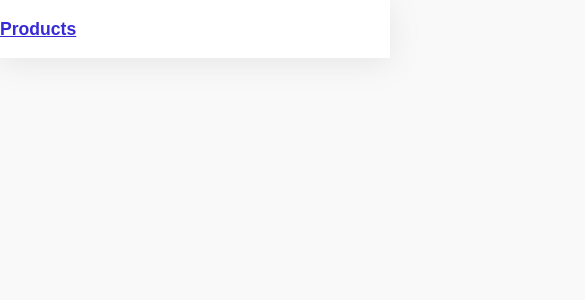
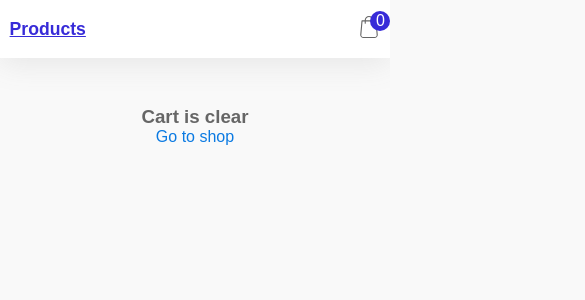
Before and after one commit to 1Mehranazizi/Shop-cart-Redux-, a React (Create React App) app in the folder shop-cart-redux/: page /cart in a window 390 px wide. Shown: the top 300 px of the page, 585 px wide, since content can reach past the window. Built offline with nearby package versions, Linux system fonts and the light colour scheme.

Commit message:
Responsive

```diff
--- a/shop-cart-redux/src/components/Cart.js
+++ b/shop-cart-redux/src/components/Cart.js
@@ -1,21 +1,22 @@
 import React from "react";
 import { Link } from "react-router-dom";
-import {useSelector , useDispatch} from "react-redux";
+import { useSelector, useDispatch } from "react-redux";
 
 //components
 import CartTable from "./shared/CartTable";
 
 //Dispatch Actions
-import {checkout , clear} from "../redux/cart/cartAction";
+import { checkout, clear } from "../redux/cart/cartAction";
 
 //styles
 import styles from "./Cart.module.css";
 
 const Cart = () => {
-  const state = useSelector(state => state.cartState);
+  const state = useSelector((state) => state.cartState);
   const dispatch = useDispatch();
 
   return (
+    <div className="container">
       <div className={styles.cart}>
         <div className={styles.cartrow}>
           {state.selectedItem.map((item) => (
@@ -27,26 +28,35 @@ const Cart = () => {
             <p>Total item : {state.itemCounter}</p>
             <p>Total price : {state.total}</p>
             <div className={styles.cartbutton}>
-            <button className={styles.checkout} onClick={() => dispatch(checkout())}>
+              <button
+                className={styles.checkout}
+                onClick={() => dispatch(checkout())}
+              >
                 Checkout
               </button>
-            <button className={styles.clear} onClick={() => dispatch(clear())}>Clear</button>
+              <button
+                className={styles.clear}
+                onClick={() => dispatch(clear())}
+              >
+                Clear
+              </button>
             </div>
           </div>
         )}
         {state.checkout && (
-        <div>
+          <div className={styles.clearcart}>
             <h3>Checkout is seccussfoly</h3>
             <Link to="/products">Buy more</Link>
           </div>
         )}
         {!state.checkout && state.itemCounter === 0 && (
-        <div>
+          <div className={styles.clearcart}>
             <h3>Cart is clear</h3>
             <Link to="products">Go to shop</Link>
           </div>
         )}
       </div>
+    </div>
   );
 };
 
--- a/shop-cart-redux/src/components/Cart.module.css
+++ b/shop-cart-redux/src/components/Cart.module.css
@@ -1,24 +1,20 @@
 .cart {
   display: flex;
   align-items: center;
-    margin: 2rem auto;
-    width: 1200px;
-    justify-content: space-between;
+  margin-top: 3rem;
+  flex-direction: column;
 }
 
 .cartrow {
-    flex: 0 0 80%;
   display: flex;
   flex-direction: column;
 }
 
 .cartpayment {
-    align-self: flex-start;
   padding: 1rem;
   background-color: #fff;
   border-radius: 15px;
-    box-shadow: 0 5px 30px rgba(120, 120, 120, .1);
-    margin-left: 1rem;
+  box-shadow: 0 5px 30px rgba(120, 120, 120, 0.1);
 }
 
 .cartpayment p {
@@ -51,3 +47,16 @@
   cursor: pointer;
   background-color: transparent;
 }
+
+.clearcart {
+  text-align: center;
+}
+
+.clearcart h3 {
+  color: #666;
+}
+
+.clearcart a {
+  color: #0b7ae2;
+  text-decoration: none;
+}
--- a/shop-cart-redux/src/components/ProductsDetails.module.css
+++ b/shop-cart-redux/src/components/ProductsDetails.module.css
@@ -37,3 +37,13 @@
     padding: 4px 12px;
     border-radius: 3px;
 }
+
+@media(max-width:768px) {
+    .details {
+        flex-direction: column;
+    }
+
+    .leftdetails {
+        width: 200px;
+    }
+}
--- a/shop-cart-redux/src/components/ShopPage.js
+++ b/shop-cart-redux/src/components/ShopPage.js
@@ -6,6 +6,7 @@ import { fetchProducts } from "../redux/products/productsAction";
 
 //Components
 import ProductCard from "./shared/ProductCard";
+import Loader from "./shared/Loader";
 
 const ShopPage = () => {
   const productsState = useSelector((state) => state.productsState);
@@ -17,9 +18,9 @@ const ShopPage = () => {
 
   return (
     <div className="container">
-      <div className="shop-page">
+      <div className={!productsState.loading ? "shop-page" : ""}>
         {productsState.loading ? (
-          <h2>Loading ...</h2>
+          <Loader />
         ) : productsState.error ? (
           <h2>Warning</h2>
         ) : (
--- /dev/null
+++ b/shop-cart-redux/src/components/shared/Loader.js
@@ -0,0 +1,13 @@
+import React from "react";
+
+import spinner from "../../assets/image/spinner.gif";
+
+const Loader = () => {
+  return (
+    <div className="loader">
+      <img src={spinner} alt="spinner" />
+    </div>
+  );
+};
+
+export default Loader;
--- a/shop-cart-redux/src/index.css
+++ b/shop-cart-redux/src/index.css
@@ -20,3 +20,42 @@ body {
   gap: 2rem;
   margin-top: 3rem;
 }
+
+@media(max-width:990px) {
+  .container {
+    width: auto;
+    padding: 0 2rem;
+  }
+
+  .shop-page {
+    grid-template-columns: repeat(3,1fr);
+  }
+}
+
+.loader {
+  display: flex;
+  justify-content: center;
+  align-items: center;
+  height: 100vh;
+}
+
+@media(max-width:768px) {
+  .container {
+    padding: 0 1rem;
+  }
+
+  .shop-page {
+    grid-template-columns: 1fr 1fr;
+  }
+}
+
+@media(max-width:560px) {
+  .container {
+    padding: 0 .6rem;
+  }
+
+  .shop-page {
+    grid-template-columns: 1fr;
+    gap: 1rem;
+  }
+}
```
Also changed, not shown: shop-cart-redux/src/assets/image/spinner.gif (added). Lines whose indentation alone changed are shown as unchanged.
